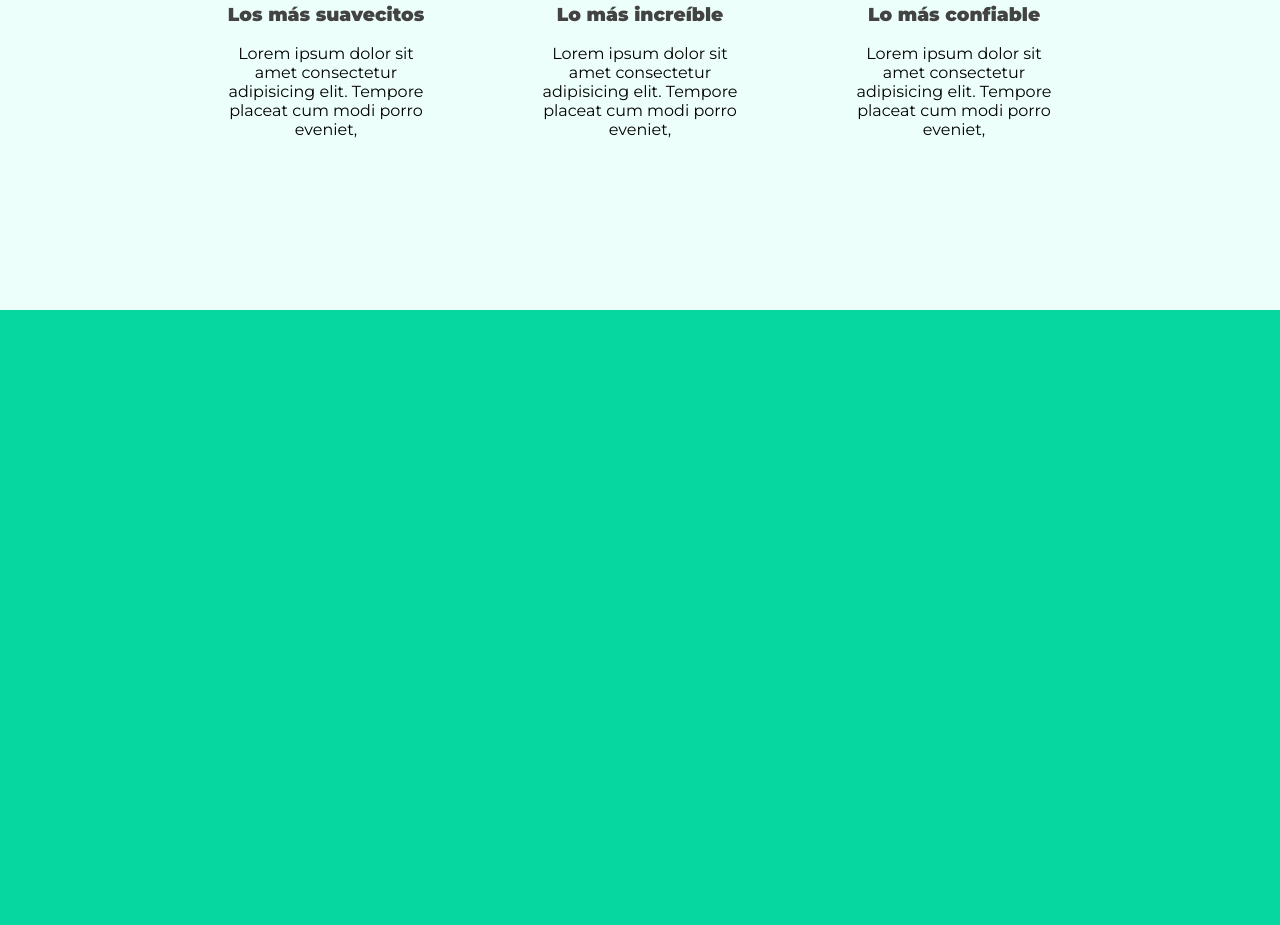
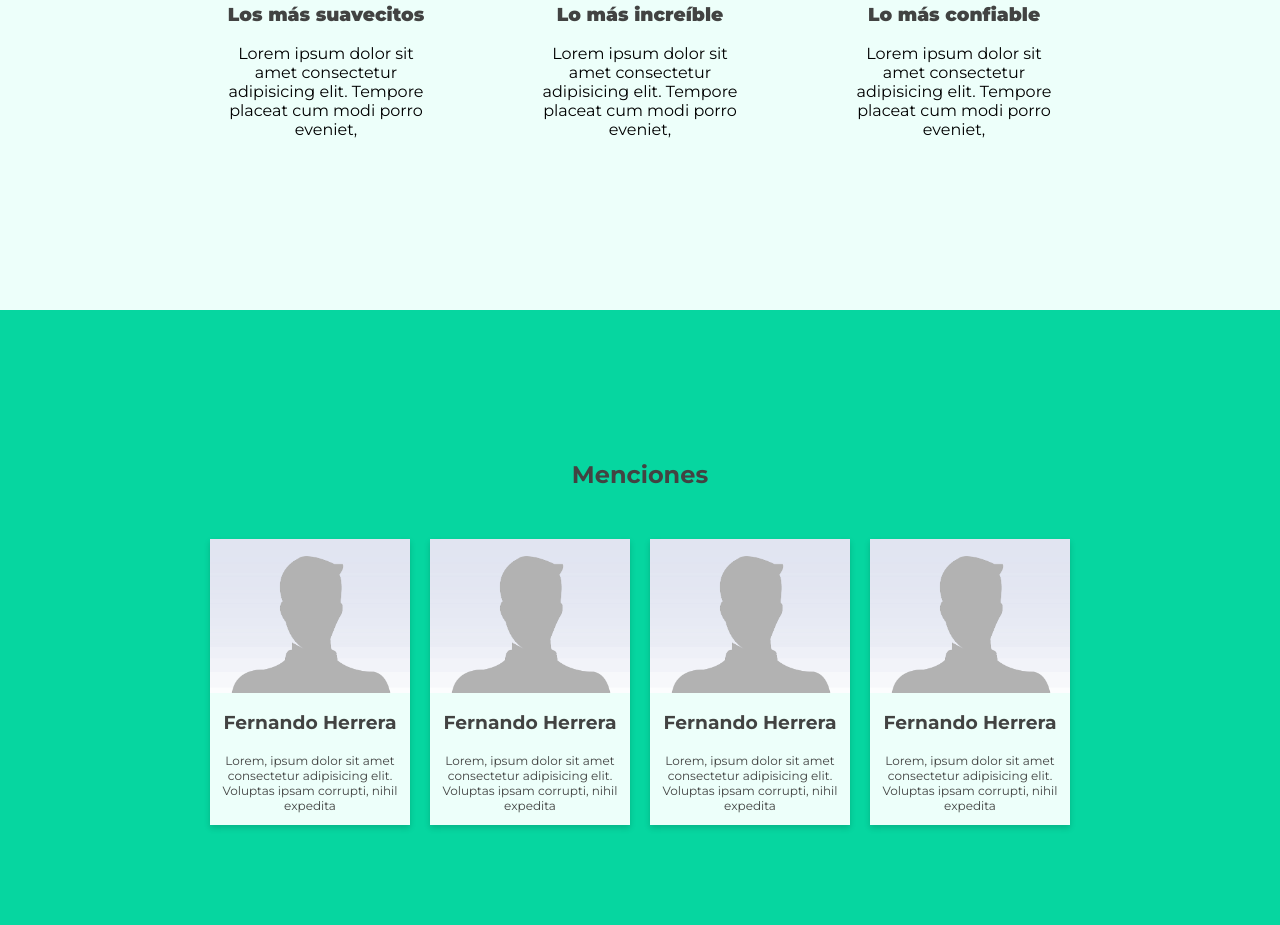
Before and after one commit to Eleazarcaz/petshop, a plain HTML site: page index.html in a window 1280 px wide. Shown: the part 1050-1975 px from the top of the page. Before the commit the page ends 1360 px from the top, so only its background shows below. Drawn offline with Linux system fonts and the light colour scheme.

Commit message:
Create References Section

```diff
--- a/css/estilos.css
+++ b/css/estilos.css
@@ -138,7 +138,7 @@ main h1 {
 	outline: none;
 }
 
-/* Section */
+/* Section Features */
 
 .features-section {
 	display: flex;
@@ -160,3 +160,42 @@ main h1 {
 .feature-article img {
 	width: 100%;
 }
+
+/* References */
+
+.references-section {
+	padding: 100px 0px;
+	justify-content: center;
+}
+.references-section h2 {
+	padding: 30px;
+	position: relative;
+	display: block;
+	text-align: center;
+	color: var(--black-titulo);
+}
+.references {
+	display: flex;
+	justify-content: center;
+}
+
+.reference-article {
+	margin: 0px 10px;
+	width: 200px;
+	background-color: #edfffa;
+	box-shadow: var(--sombra);
+}
+.reference-article img {
+	display: block;
+	width: 200px;
+}
+
+.reference-content h3 {
+	font-weight: 700;
+	color: var(--black-titulo);
+}
+
+.reference-content p {
+	font-size: 12px;
+	color: var(--black-titulo);
+}
--- a/index.html
+++ b/index.html
@@ -94,10 +94,52 @@
 			</article>
 		</section>
 
+		<section class="references-section">
+			<h2>Menciones</h2>
+			<div class="references">
+				<article class="reference-article">
+					<img src="./images/perfil.png" alt="">
+					<div class="reference-content">
+						<h3>Fernando Herrera</h3>
+						<p>Lorem, ipsum dolor sit amet consectetur adipisicing elit. Voluptas ipsam corrupti, nihil
+							expedita
+						</p>
+					</div>
+				</article>
+				<article class="reference-article">
+					<img src="./images/perfil.png" alt="">
+					<div class="reference-content">
+						<h3>Fernando Herrera</h3>
+						<p>Lorem, ipsum dolor sit amet consectetur adipisicing elit. Voluptas ipsam corrupti, nihil
+							expedita
+						</p>
+					</div>
+				</article>
+				<article class="reference-article">
+					<img src="./images/perfil.png" alt="">
+					<div class="reference-content">
+						<h3>Fernando Herrera</h3>
+						<p>Lorem, ipsum dolor sit amet consectetur adipisicing elit. Voluptas ipsam corrupti, nihil
+							expedita
+						</p>
+					</div>
+				</article>
+				<article class="reference-article">
+					<img src="./images/perfil.png" alt="">
+					<div class="reference-content">
+						<h3>Fernando Herrera</h3>
+						<p>Lorem, ipsum dolor sit amet consectetur adipisicing elit. Voluptas ipsam corrupti, nihil
+							expedita
+						</p>
+					</div>
+				</article>
+			</div>
 
+		</section>
 	</main>
 
 	<scrip src="scripts/scrip.js"></scrip>
+
 </body>
 
 </html>
```
Also changed, not shown: images/perfil.png (added).
